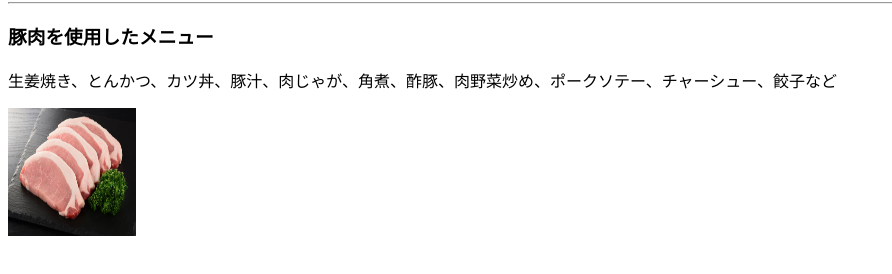
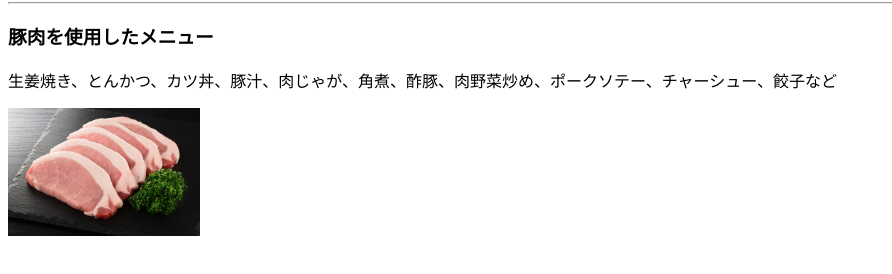
Before and after one commit to NoguchiFuka/2025VCD, a plain HTML site: page 2-pork.html in a window 1280 px wide. Shown: the part 128-402 px from the top of the page, without its empty margins (0-892 px from the left). Drawn offline with Linux system fonts and the light colour scheme.

Commit message:
2回課題-3

```diff
--- a/2-pork.html
+++ b/2-pork.html
@@ -17,7 +17,7 @@
                 生姜焼き、とんかつ、カツ丼、豚汁、肉じゃが、角煮、酢豚、肉野菜炒め、ポークソテー、チャーシュー、餃子など
                 </p>
                 <im>
-                    <img src="pork.jpg" width="128" height="128" alt="豚">
+                    <img src="pork.jpg" width="192" height="128" alt="豚">
                 </im>
             </section>
         </article>
```
